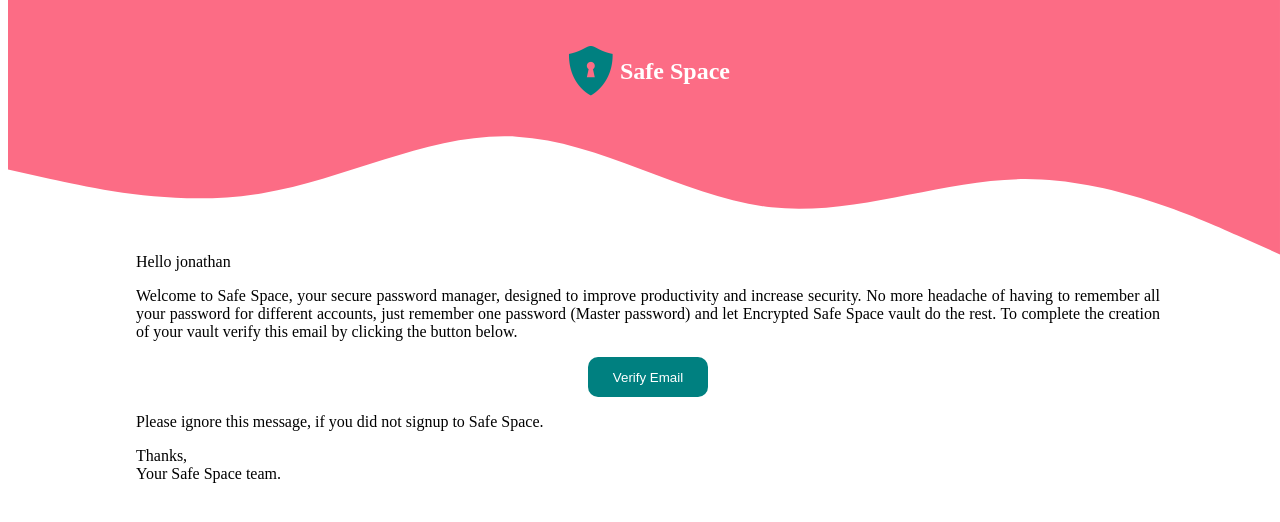
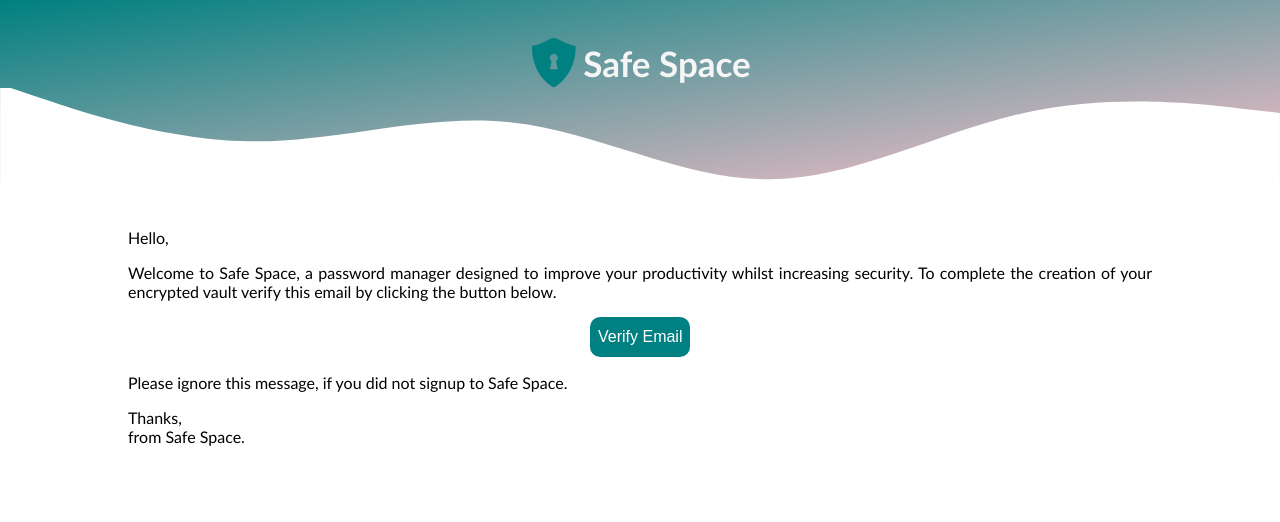
Before and after one commit to nathan-young1/safespace-cloud-function, a plain HTML site: page verificationEmail.html in a window 1280 px wide. Drawn offline with Linux system fonts and the light colour scheme.

Commit message:
add bezier curve

```diff
--- a/verificationEmail.html
+++ b/verificationEmail.html
@@ -6,25 +6,21 @@
         <title>Safe Space</title>
     </head>
     <body>
-        <svg xmlns="http://www.w3.org/2000/svg" viewBox="0 0 1440 320">
-        <path fill="#fc6c85" fill-opacity="1" d="M0,192L48,202.7C96,213,192,235,288,218.7C384,203,480,149,576,154.7C672,160,768,224,864,234.7C960,245,1056,203,1152,202.7C1248,203,1344,245,1392,266.7L1440,288L1440,0L1392,0C1344,0,1248,0,1152,0C1056,0,960,0,864,0C768,0,672,0,576,0C480,0,384,0,288,0C192,0,96,0,48,0L0,0Z"></path></svg>
-        <header>
-                <section id="logoAndName">
-                <img src="./SafeSpace.png"  width= "50px" height= 50px;>
-                <h1>Safe Space</h1>
-            </section>
-        </header>
-        <p class="message" id="helloMessage">
-            Hello jonathan
-        </p>
+        <div id="header">
+        <section id="logoAndName">
+        <img src="./SafeSpace.png"  width= "50px" height= 50px;>
+        <h1>Safe Space</h1>
+        </section>
+        <svg xmlns="http://www.w3.org/2000/svg" viewBox="0 100 1440 110"><path fill="#ffffff" fill-opacity="1" d="M0,96L48,112C96,128,192,160,288,160C384,160,480,128,576,138.7C672,149,768,203,864,202.7C960,203,1056,149,1152,128C1248,107,1344,117,1392,122.7L1440,128L1440,320L1392,320C1344,320,1248,320,1152,320C1056,320,960,320,864,320C768,320,672,320,576,320C480,320,384,320,288,320C192,320,96,320,48,320L0,320Z"></path></svg>
+        </div>
+        <p class="message" id="helloMessage"> Hello,</p>
         <p class="message">
-            Welcome to Safe Space, your secure password manager, designed to improve productivity and increase security.
-            No more headache of having to remember all your password for different accounts, just remember one password (Master password) and let Encrypted Safe Space vault do the rest.
-            To complete the creation of your vault verify this email by clicking the button below.
+            Welcome to Safe Space, a password manager designed to improve your productivity whilst increasing security.
+            To complete the creation of your encrypted vault verify this email by clicking the button below.
         </p>
         <input type="button" value="Verify Email" id="VerifyButton">
         <p class="message">Please ignore this message, if you did not signup to Safe Space.</p>
-        <p class="message">Thanks,<br/>Your Safe Space team.
+        <p class="message">Thanks,<br/>from Safe Space.
         </p>
     </body>
 </html>
--- a/verifyEmail.css
+++ b/verifyEmail.css
@@ -2,6 +2,7 @@ html,body {
     width:100%;
     height:100%;
     min-width: 40%;
+    font-family: 'Trebuchet MS', 'Lucida Sans Unicode', 'Lucida Grande', 'Lucida Sans', Arial, sans-serif;
 }
 img,h1{
     vertical-align: middle;
@@ -12,40 +13,44 @@ img{
 }
 #logoAndName{
     padding-top: 3%;
-    padding-bottom: 3%;
+    padding-bottom: 0%;
     width: fit-content;
     margin: auto;
 }
 body{
-    z-index: 1;
+    margin-top: 0;
+    margin-left: 0;
 }
 h1{
+    font-family: Calibri, 'Trebuchet MS', Impact, sans-serif;
     text-align: center;
-    color: white;
+    color: whitesmoke;
+    font-size: 35px;
 }
 #VerifyButton{
  background-color: teal;
  color: white;
  border-radius: 10px;
  height: 40px;
- width: 120px;
+ width: 100px;
  border-color: transparent;
  margin:auto;
  display:block;
+ font-size: medium;
 }
 #helloMessage{
-    padding-top: 8%;
+    padding-top: 2%;
 }
 .message{
     text-align: justify;
     padding-left: 10%;
     padding-right: 10%;
+    font-size: medium;
 }
-header{
-    width: 100%;
+#header{
+    background-image: linear-gradient(to top left,pink,teal);
+    overflow: hidden;
 }
 svg{
-    position: absolute;
-    z-index: -1;
-    top:0;
+display: block;
 }
```
